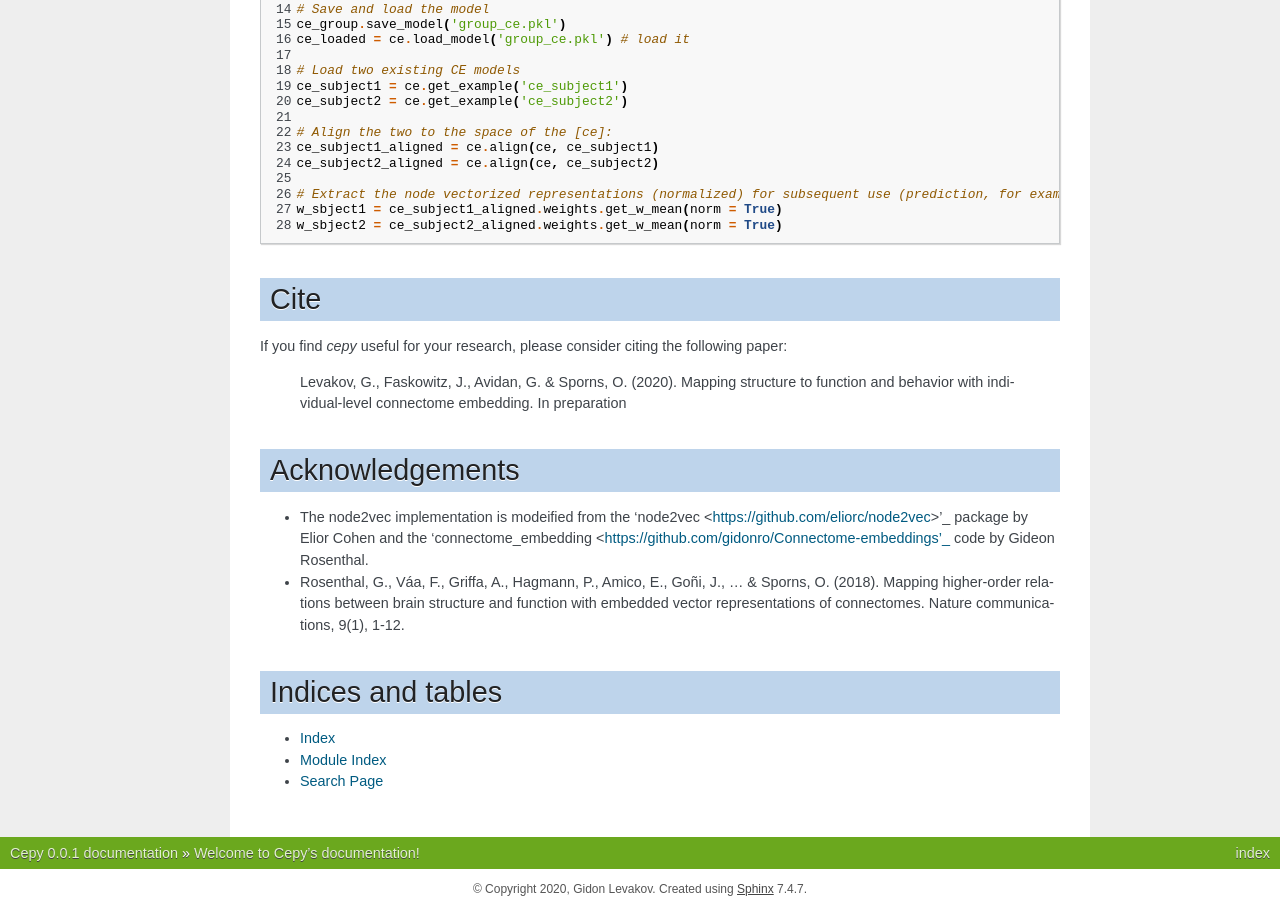
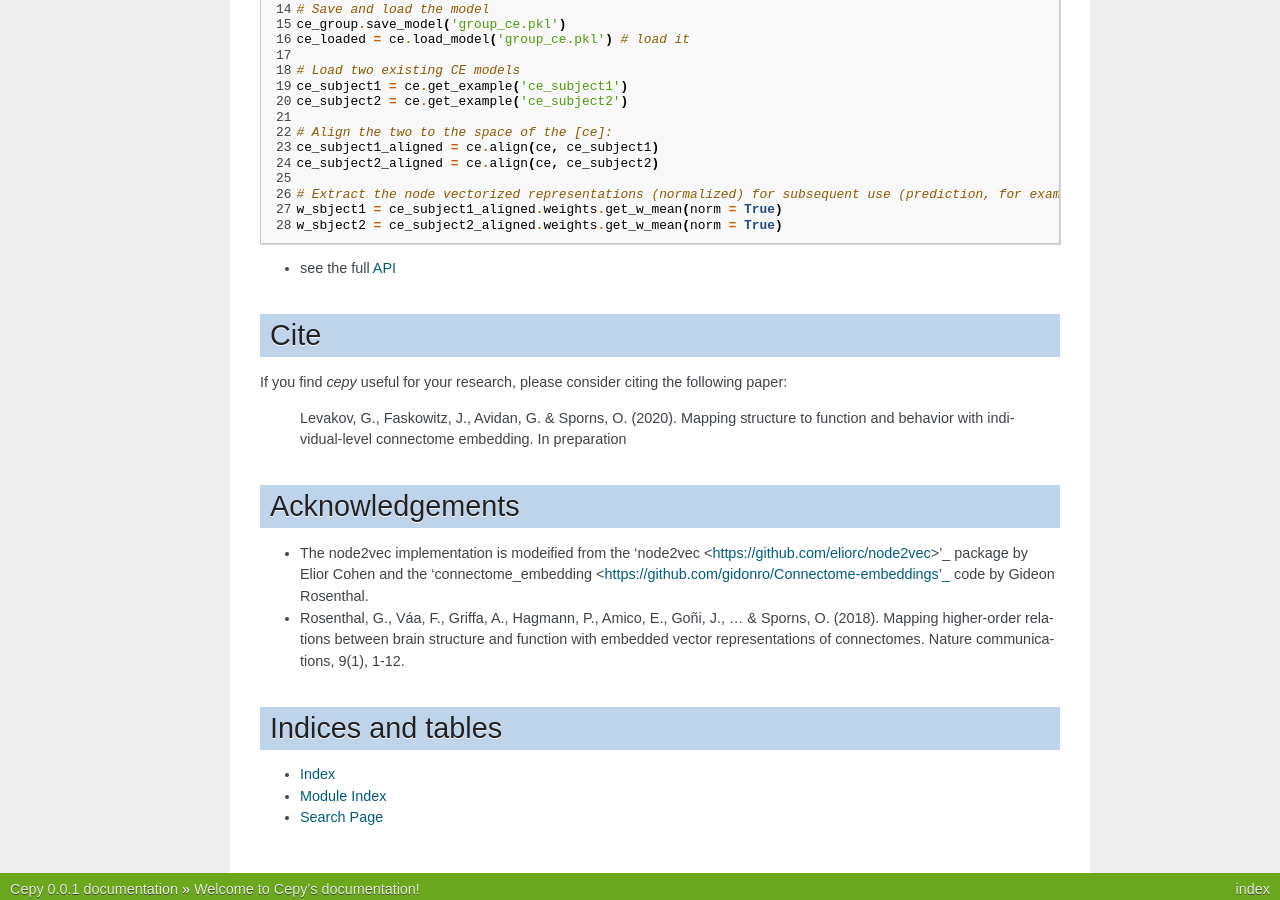
Before and after one commit to GidLev/cepy, a Sphinx documentation site: the page built from docs/index.rst, in a window 1280 px wide and 900 px high, scrolled down 1145 px. Built offline with Sphinx 7.4.7, drawn with Linux system fonts in a browser that asks for light colours.

```diff
--- a/docs/index.rst
+++ b/docs/index.rst
@@ -39,7 +39,6 @@ We recommend going over them in the following order:
 
 
 
-
 Quick start
 ================================
 
@@ -75,9 +74,7 @@ Quick start
 	w_sbject1 = ce_subject1_aligned.weights.get_w_mean(norm = True)
 	w_sbject2 = ce_subject2_aligned.weights.get_w_mean(norm = True)
 
-.. toctree::
-   :maxdepth: 2
-   :caption: Contents:
+- see the full `API  <source/cepy.html>`_
 
 Cite
 ================
```
